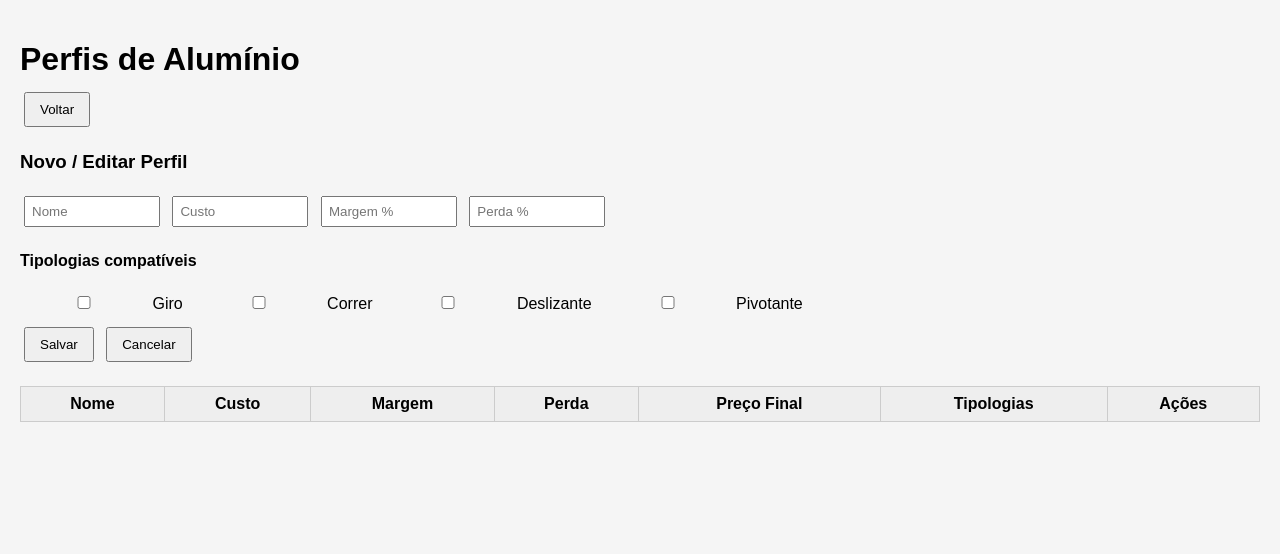
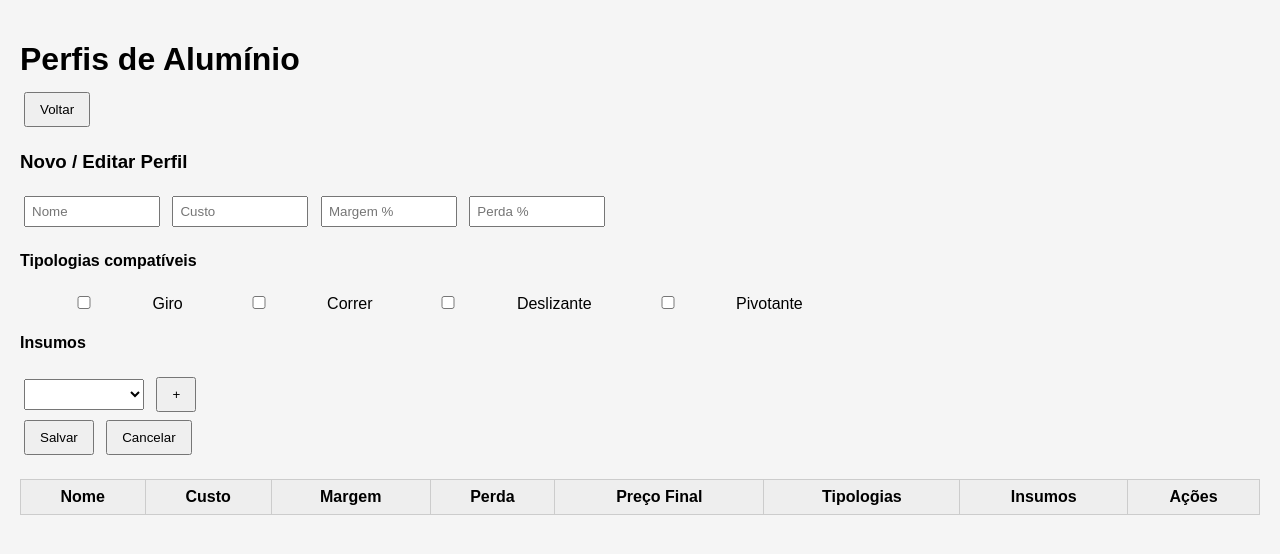
Before and after one commit to ricardosiqueirarf-hash/color, a Flask app: template templates/perfis.html in a window 1280 px wide. Shown: the top 554 px of the page. Run offline with Flask 3, Linux system fonts and the light colour scheme; the template is opened without the code that fills it, so the values that code supplies are empty.

Commit message:
Update perfis.html

```diff
--- a/templates/perfis.html
+++ b/templates/perfis.html
@@ -2,59 +2,19 @@
 <html lang="pt-BR">
 <head>
 <meta charset="UTF-8">
+<meta name="viewport" content="width=device-width, initial-scale=1.0">
 <title>Perfis de Alumínio</title>
 
 <style>
-        body {
-            font-family: Arial, sans-serif;
-            background: #f5f5f5;
-            margin: 0;
-            padding: 20px;
-        }
-
-        h1 {
-            margin-bottom: 10px;
-        }
-
-        .menu {
-            margin-bottom: 20px;
-        }
-
-        button {
-            padding: 8px 14px;
-            margin: 4px;
-            cursor: pointer;
-        }
-
-        input {
-            padding: 6px;
-            margin: 4px;
-            width: 120px;
-        }
-
-        .tipologias {
-            margin: 10px 0;
-            display: flex;
-            gap: 12px;
-            flex-wrap: wrap;
-        }
-
-        table {
-            width: 100%;
-            border-collapse: collapse;
-            background: #fff;
-            margin-top: 20px;
-        }
-
-        th, td {
-            border: 1px solid #ccc;
-            padding: 8px;
-            text-align: center;
-        }
-
-        th {
-            background: #eee;
-        }
+body { font-family: Arial, sans-serif; background: #f5f5f5; margin:0; padding:20px; }
+h1 { margin-bottom: 10px; }
+.menu { margin-bottom: 20px; }
+button { padding: 8px 14px; margin: 4px; cursor:pointer; }
+input, select { padding:6px; margin:4px; width:120px; }
+.tipologias, .insumos-container { margin:10px 0; display:flex; gap:12px; flex-wrap:wrap; }
+table { width:100%; border-collapse:collapse; background:#fff; margin-top:20px; }
+th, td { border:1px solid #ccc; padding:8px; text-align:center; }
+th { background:#eee; }
 </style>
 </head>
 <body>
@@ -68,7 +28,6 @@
 <h3>Novo / Editar Perfil</h3>
 
 <input type="hidden" id="perfil_id">
-
 <input id="nome" placeholder="Nome">
 <input id="custo" type="number" step="0.01" placeholder="Custo">
 <input id="margem" type="number" step="0.01" placeholder="Margem %">
@@ -80,6 +39,14 @@
     <label><input type="checkbox" value="correr"> Correr</label>
     <label><input type="checkbox" value="deslizante"> Deslizante</label>
     <label><input type="checkbox" value="pivotante"> Pivotante</label>
+</div>
+
+<h4>Insumos</h4>
+<div id="insumos-container">
+    <div class="insumo-item">
+        <select class="insumo-select"></select>
+        <button type="button" onclick="adicionarInsumo(this)">+</button>
+    </div>
 </div>
 
 <button onclick="salvar()">Salvar</button>
@@ -94,6 +61,7 @@
             <th>Perda</th>
             <th>Preço Final</th>
             <th>Tipologias</th>
+            <th>Insumos</th>
             <th>Ações</th>
         </tr>
     </thead>
@@ -101,24 +69,24 @@
 </table>
 
 <script>
-    // 📦 CARREGAR PERFIS
+// =====================
+// PERFIS
+// =====================
 async function carregar() {
     const res = await fetch("/api/perfis");
     const data = await res.json();
-
     const tbody = document.getElementById("tabela");
     tbody.innerHTML = "";
-
     data.forEach(p => {
         const tr = document.createElement("tr");
-
         tr.innerHTML = `
             <td>${p.nome}</td>
             <td>R$ ${Number(p.custo).toFixed(2)}</td>
             <td>${p.margem}%</td>
             <td>${p.perda}%</td>
             <td><b>R$ ${Number(p.preco).toFixed(2)}</b></td>
-                <td>${(p.tipologias || []).join(", ")}</td>
+            <td>${(p.tipologias||[]).join(", ")}</td>
+            <td>${(p.insumos||[]).join(", ")}</td>
             <td>
                 <button onclick='editar(${JSON.stringify(p)})'>Editar</button>
                 <button onclick="excluir('${p.id}')">Excluir</button>
@@ -129,12 +97,62 @@
 }
 
 function getTipologiasSelecionadas() {
-        return Array.from(
-            document.querySelectorAll(".tipologias input:checked")
-        ).map(c => c.value);
+    return Array.from(document.querySelectorAll(".tipologias input:checked"))
+        .map(c => c.value);
 }
 
-    // 💾 SALVAR / ATUALIZAR
+// =====================
+// INSUMOS
+// =====================
+let insumosLista = [];
+
+async function carregarInsumos() {
+    const res = await fetch("/api/materiais");
+    const data = await res.json();
+    insumosLista = data.map(m => m.nome);
+    atualizarSelects();
+}
+
+function atualizarSelects() {
+    document.querySelectorAll(".insumo-select").forEach(select => {
+        const valorAtual = select.value;
+        select.innerHTML = "<option value=''>--Selecione--</option>";
+        insumosLista.forEach(insumo => {
+            const opt = document.createElement("option");
+            opt.value = insumo;
+            opt.textContent = insumo;
+            select.appendChild(opt);
+        });
+        select.value = valorAtual;
+    });
+}
+
+function adicionarInsumo(botao) {
+    const container = document.getElementById("insumos-container");
+    const novoItem = document.createElement("div");
+    novoItem.className = "insumo-item";
+    novoItem.innerHTML = `
+        <select class="insumo-select"></select>
+        <button type="button" onclick="adicionarInsumo(this)">+</button>
+        <button type="button" onclick="removerInsumo(this)">-</button>
+    `;
+    container.appendChild(novoItem);
+    atualizarSelects();
+}
+
+function removerInsumo(botao) {
+    botao.parentElement.remove();
+}
+
+function getInsumosSelecionados() {
+    return Array.from(document.querySelectorAll(".insumo-select"))
+        .map(s => s.value)
+        .filter(v => v);
+}
+
+// =====================
+// SALVAR / EDITAR / EXCLUIR
+// =====================
 async function salvar() {
     const id = perfil_id.value;
     const nome = document.getElementById("nome").value;
@@ -142,20 +160,20 @@
     const margem = parseFloat(document.getElementById("margem").value);
     const perda = parseFloat(document.getElementById("perda").value);
     const tipologias = getTipologiasSelecionadas();
+    const insumos = getInsumosSelecionados();
 
-        if (!nome || isNaN(custo) || isNaN(margem) || isNaN(perda) || tipologias.length === 0) {
+    if(!nome || isNaN(custo) || isNaN(margem) || isNaN(perda) || tipologias.length===0){
         alert("Preencha todos os campos e selecione ao menos uma tipologia");
         return;
     }
 
-        const payload = { nome, custo, margem, perda, tipologias };
-
+    const payload = { nome, custo, margem, perda, tipologias, insumos };
     const url = id ? `/api/perfis/${id}` : "/api/perfis";
     const method = id ? "PUT" : "POST";
 
-        await fetch(url, {
+    await fetch(url,{
         method,
-            headers: { "Content-Type": "application/json" },
+        headers: {"Content-Type":"application/json"},
         body: JSON.stringify(payload)
     });
 
@@ -163,40 +181,73 @@
     carregar();
 }
 
-    // ✏️ EDITAR
 function editar(p) {
     perfil_id.value = p.id;
-        nome.value = p.nome;
-        custo.value = p.custo;
-        margem.value = p.margem;
-        perda.value = p.perda;
+    document.getElementById("nome").value = p.nome;
+    document.getElementById("custo").value = p.custo;
+    document.getElementById("margem").value = p.margem;
+    document.getElementById("perda").value = p.perda;
 
-        document
-            .querySelectorAll(".tipologias input")
-            .forEach(c => c.checked = p.tipologias?.includes(c.value));
+    document.querySelectorAll(".tipologias input")
+        .forEach(c=>c.checked=p.tipologias?.includes(c.value));
+
+    const container = document.getElementById("insumos-container");
+    container.innerHTML = "";
+    (p.insumos||[]).forEach(insumo=>{
+        const div=document.createElement("div");
+        div.className="insumo-item";
+        div.innerHTML = `
+            <select class="insumo-select"></select>
+            <button type="button" onclick="adicionarInsumo(this)">+</button>
+            <button type="button" onclick="removerInsumo(this)">-</button>
+        `;
+        container.appendChild(div);
+    });
+    if((p.insumos||[]).length===0){
+        const div=document.createElement("div");
+        div.className="insumo-item";
+        div.innerHTML = `
+            <select class="insumo-select"></select>
+            <button type="button" onclick="adicionarInsumo(this)">+</button>
+        `;
+        container.appendChild(div);
+    }
+    atualizarSelects();
 }
 
-    // ❌ EXCLUIR
-    async function excluir(id) {
-        if (!confirm("Excluir este perfil?")) return;
-
-        await fetch(`/api/perfis/${id}`, { method: "DELETE" });
+async function excluir(id){
+    if(!confirm("Excluir este perfil?")) return;
+    await fetch(`/api/perfis/${id}`,{method:"DELETE"});
     carregar();
 }
 
-    // 🔄 CANCELAR
-    function cancelar() {
-        perfil_id.value = "";
-        nome.value = "";
-        custo.value = "";
-        margem.value = "";
-        perda.value = "";
-        document
-            .querySelectorAll(".tipologias input")
-            .forEach(c => c.checked = false);
+// =====================
+// CANCELAR
+// =====================
+function cancelar(){
+    perfil_id.value="";
+    document.getElementById("nome").value="";
+    document.getElementById("custo").value="";
+    document.getElementById("margem").value="";
+    document.getElementById("perda").value="";
+    document.querySelectorAll(".tipologias input").forEach(c=>c.checked=false);
+    const container = document.getElementById("insumos-container");
+    container.innerHTML = `
+        <div class="insumo-item">
+            <select class="insumo-select"></select>
+            <button type="button" onclick="adicionarInsumo(this)">+</button>
+        </div>
+    `;
+    atualizarSelects();
 }
 
+// =====================
+// INICIALIZAÇÃO
+// =====================
+window.addEventListener("DOMContentLoaded", ()=>{
+    carregarInsumos();
     carregar();
+});
 </script>
 
 </body>
```
Lines whose indentation alone changed are shown as unchanged.
